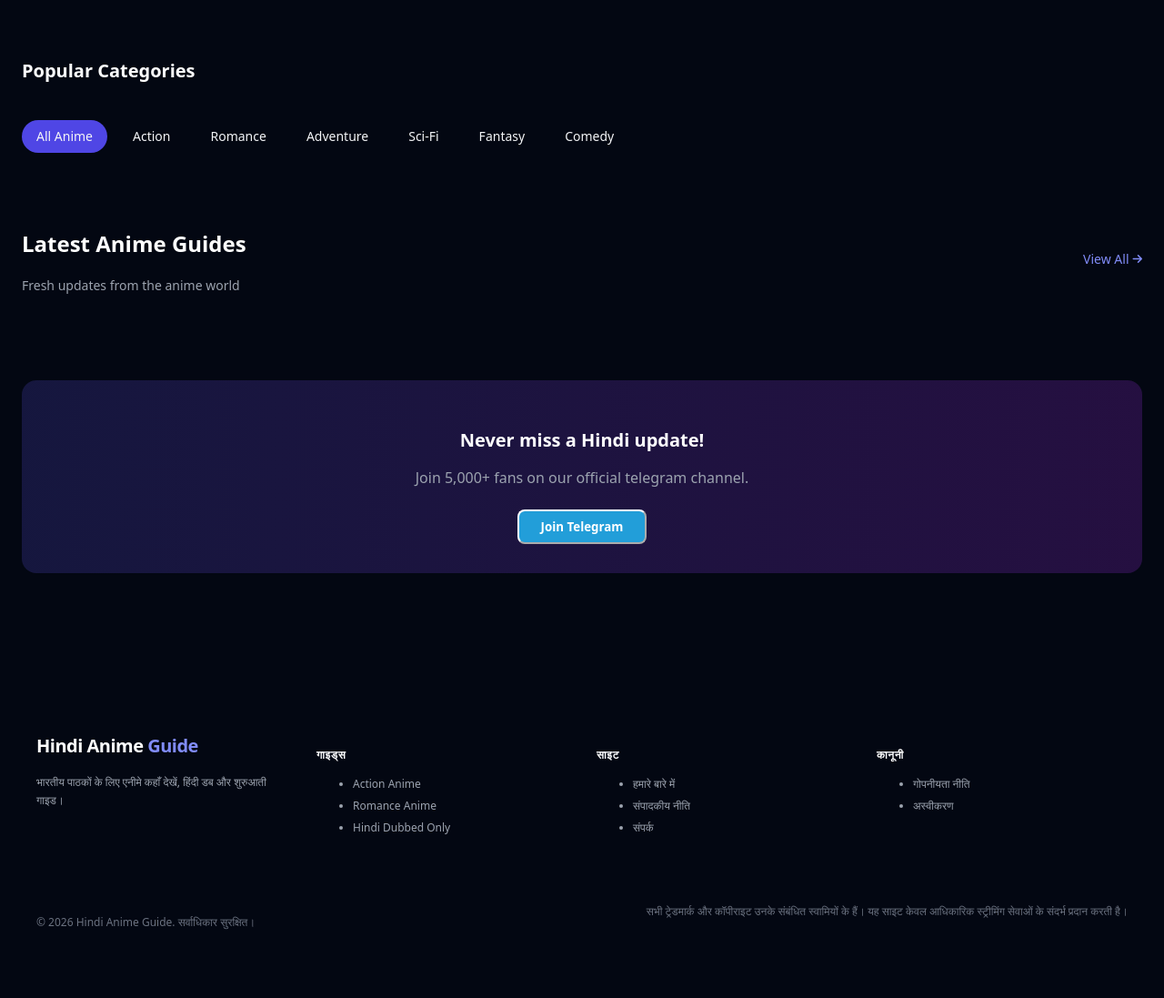
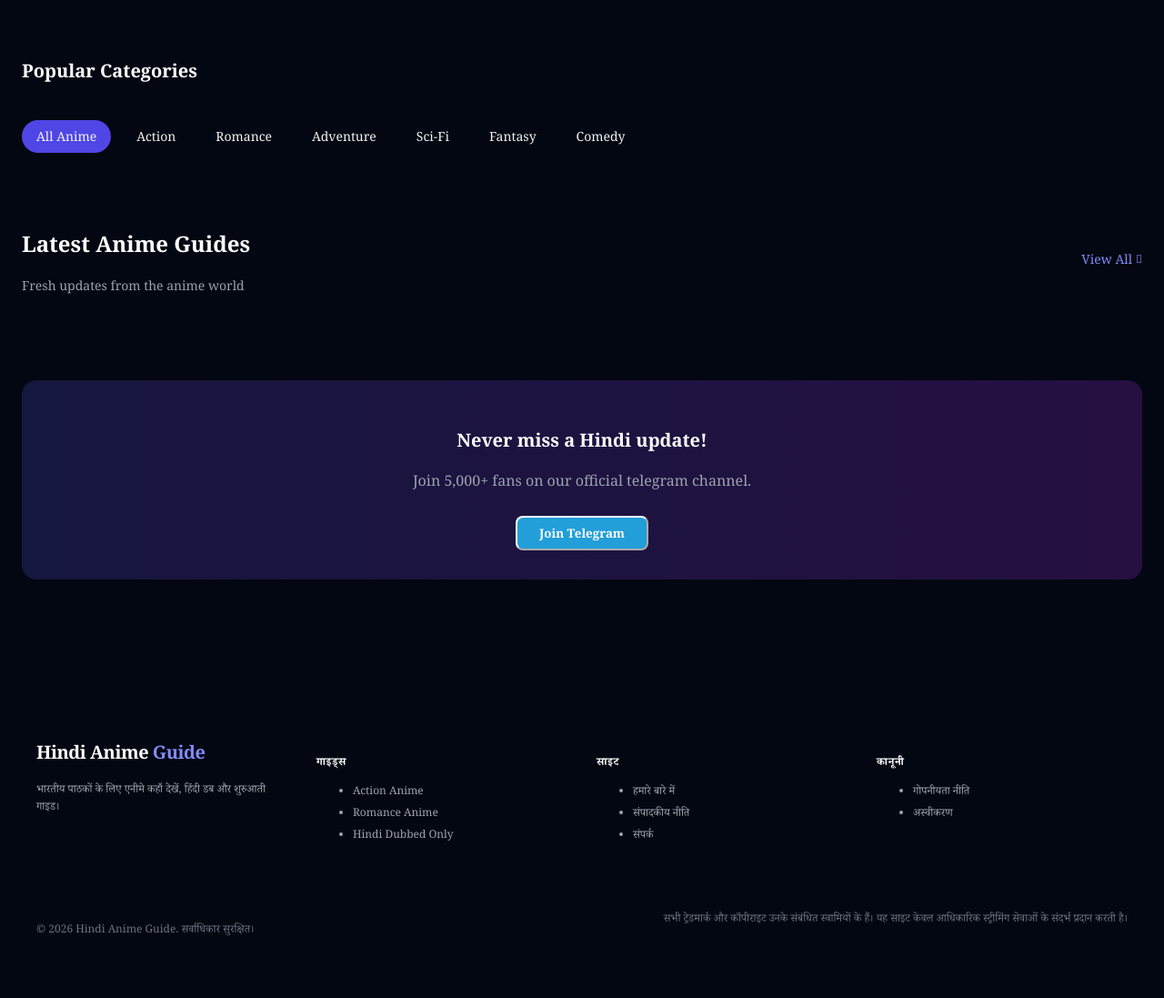
Before and after one commit to priyam242/hindi-anime-guide, a FastAPI app: page / in a window 1280 px wide. Shown: the part 598-1695 px from the top of the page at 91% size. Before the commit the page ends 1620 px from the top, so only its background shows below. Run offline with FastAPI, Linux system fonts and the light colour scheme.

```diff
--- a/app/templates/base.html
+++ b/app/templates/base.html
@@ -42,17 +42,25 @@
   <script defer src="/static/js/alpine.min.js"></script>
   <style>
     * {
-      font-family: ui-sans-serif, system-ui, -apple-system, BlinkMacSystemFont, "Segoe UI", Roboto, "Helvetica Neue", Arial, sans-serif;
+      font-family: 'Bell MT', 'Noto Serif Devanagari', Georgia, 'Times New Roman', serif !important;
       box-sizing: border-box;
+    }
+    body {
+      font-family: 'Bell MT', 'Noto Serif Devanagari', Georgia, serif !important;
+      background-color: #030712;
+      color: #f3f4f6;
+      min-height: 100vh;
+      font-weight: 400;
+      line-height: 1.8;
+    }
+    h1, h2, h3, h4, h5, h6 {
+      font-family: 'Bell MT', 'Noto Serif Devanagari', Georgia, serif !important;
+      font-weight: 700;
+      line-height: 1.35;
     }
     a {
       text-decoration: none;
       color: inherit;
-    }
-    body {
-      background-color: #030712;
-      color: #f3f4f6;
-      min-height: 100vh;
     }
 
     /* Topbar Glassmorphic Design */
@@ -263,7 +271,7 @@
         <button
           id="hamburger-btn"
           type="button"
-          aria-label="เมนู"
+          aria-label="मेन्यू"
           @click="toggleMobile()"
           class="md:hidden p-2 text-gray-400 hover:text-white focus:outline-none"
         >
```
